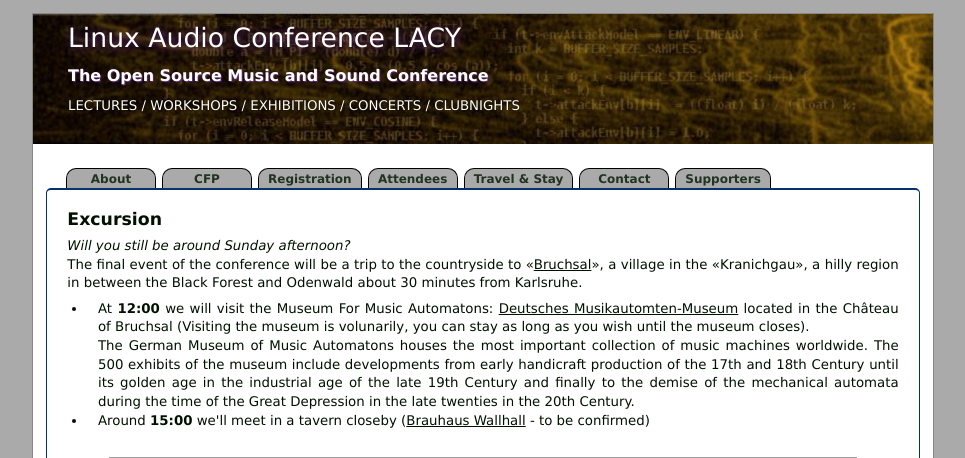
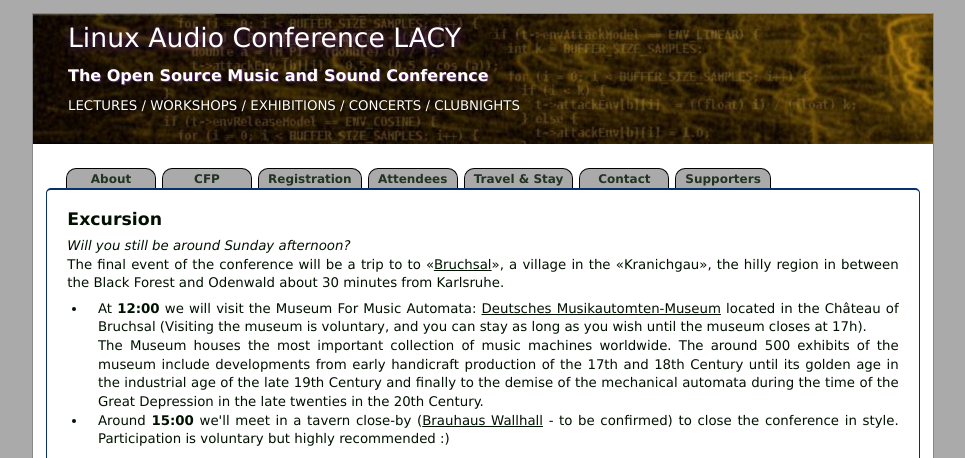
Before and after one commit to x42/lac2014, a PHP site: page /index.php?page=excursion in a window 1280 px wide. Shown: the top 458 px of the page, without its empty margins (157-1122 px from the left). Run offline with PHP 8.4, Linux system fonts and the light colour scheme; data that the repository does not hold is empty; a stand-in replaces the project's code that opens the database connection; some libraries are stand-ins or nearby versions; grey boxes are pictures that could not be loaded.

Commit message:
update excursion page. typos, etc.

```diff
--- a/pages/excursion.php
+++ b/pages/excursion.php
@@ -4,14 +4,14 @@
 <p>
 <em>Will you still be around Sunday afternoon?</em>
 <br/>
-The final event of the conference will be a trip to the countryside to &laquo;<a rel="external" href="https://en.wikipedia.org/wiki/Bruchsal">Bruchsal</a>&raquo;, a village in the &laquo;Kranichgau&raquo;, a hilly region in between the Black Forest and Odenwald about 30 minutes from Karlsruhe.
+The final event of the conference will be a trip to to &laquo;<a rel="external" href="https://en.wikipedia.org/wiki/Bruchsal">Bruchsal</a>&raquo;, a village in the &laquo;Kranichgau&raquo;, the hilly region in between the Black Forest and Odenwald about 30 minutes from Karlsruhe.
 </p>
 
 <ul>
-<li>At <strong>12:00</strong> we will visit the Museum For Music Automatons: <a rel="external" href="http://www.dmm-bruchsal.de/">Deutsches Musikautomten-Museum</a> located in the Château of Bruchsal (Visiting the museum is volunarily, you can stay as long as you wish until the museum closes).
+<li>At <strong>12:00</strong> we will visit the Museum For Music Automata: <a rel="external" href="http://www.dmm-bruchsal.de/">Deutsches Musikautomten-Museum</a> located in the Château of Bruchsal (Visiting the museum is voluntary, and you can stay as long as you wish until the museum closes at 17h).
 <br/>
-The German Museum of Music Automatons houses the most important collection of music machines worldwide. The 500 exhibits of the museum include developments from early handicraft production of the 17th and 18th Century until its golden age in the industrial age of the late 19th Century and finally to the demise of the mechanical automata during the time of the Great Depression in the late twenties in the 20th Century.</li>
-<li>Around <strong>15:00</strong> we'll meet in a tavern closeby (<a href="http://www.brauhaus-wallhall-bruchsal.de/">Brauhaus Wallhall</a> - to be confirmed)</li>
+The Museum houses the most important collection of music machines worldwide. The around 500 exhibits of the museum include developments from early handicraft production of the 17th and 18th Century until its golden age in the industrial age of the late 19th Century and finally to the demise of the mechanical automata during the time of the Great Depression in the late twenties in the 20th Century.</li>
+<li>Around <strong>15:00</strong> we'll meet in a tavern close-by (<a href="http://www.brauhaus-wallhall-bruchsal.de/">Brauhaus Wallhall</a> - to be confirmed) to close the conference in style. Participation is voluntary but highly recommended :)</li>
 </ul>
 
 <p>&nbsp;</p>
@@ -31,7 +31,7 @@ We will leave Bruchsal at 18h and the scheduled arrival back in Karlsruhe is aro
 
 <h3>How much is the trip?</h3>
 <p>
-The trip is sponsored by LAC, but the drinks and muesum entrace fee are on you.
+The trip (bus and/or train) is sponsored by the LAC, but the museum entrance fee and drinks are on you.
 </p>
 
 <h3>Where do I sign up?</h3>
```
